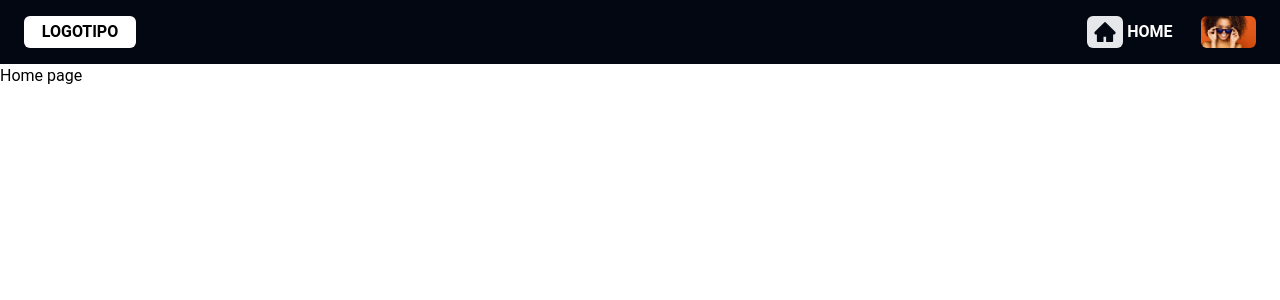
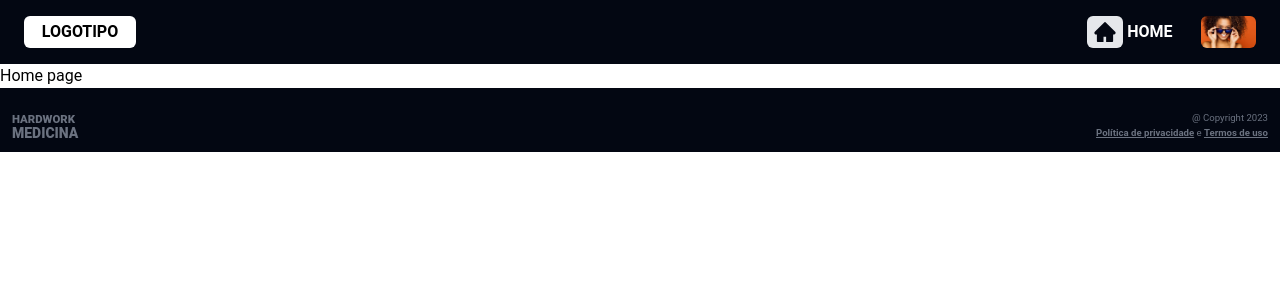
Before and after one commit to jeffersonAraujo2012/hardwork-medicina-app, a Next.js app: page / in a window 1280 px wide. Shown: the top 300 px of the page. Built offline with nearby package versions, Linux system fonts and the light colour scheme.

Commit message:
Add: footer component created.

```diff
--- /dev/null
+++ b/app/components/Footer/index.tsx
@@ -0,0 +1,23 @@
+import Link from "next/link";
+import s from "./styles.module.scss";
+
+export default function Footer() {
+  return (
+    <footer className={s.footer}>
+      <div className={s.textLogo}>
+        <p>HARDWORK</p>
+        <p>MEDICINA</p>
+      </div>
+
+      <div className={s.footerInfo}>
+        <p>@ Copyright 2023</p>
+
+        <nav>
+          <Link href="#">Política de privacidade</Link>
+          <span> e </span>
+          <Link href="#">Termos de uso</Link>
+        </nav>
+      </div>
+    </footer>
+  );
+}
--- /dev/null
+++ b/app/components/Footer/styles.module.scss
@@ -0,0 +1,22 @@
+.footer {
+  @apply flex items-end justify-between;
+  @apply w-full h-16 p-3;
+  @apply text-gray-500;
+  @apply bg-gray-950;
+
+  .textLogo > p:first-child {
+    @apply text-[0.71rem]
+  }
+  .textLogo > p {
+    @apply text-sm leading-[0.875rem] font-black;
+  }
+
+  .footerInfo {
+    @apply flex flex-col items-end;
+    @apply text-[0.6rem];
+
+    a {
+      @apply underline font-semibold;
+    }
+  }
+}
--- a/app/globals.css
+++ b/app/globals.css
@@ -2,7 +2,7 @@
 @tailwind components;
 @tailwind utilities;
 
-@import url("https://fonts.googleapis.com/css2?family=Roboto:wght@300;400;500;700&display=swap");
+@import url("https://fonts.googleapis.com/css2?family=Roboto:wght@300;400;500;700;900&display=swap");
 
 * {
   box-sizing: border-box;
--- a/app/layout.tsx
+++ b/app/layout.tsx
@@ -2,6 +2,7 @@ import "./globals.css";
 import type { Metadata } from "next";
 import { Inter } from "next/font/google";
 import Header from "./components/Header";
+import Footer from "./components/Footer";
 
 const inter = Inter({ subsets: ["latin"] });
 
@@ -19,12 +20,13 @@ export default function RootLayout({
     <html lang="pt-br">
       <head>
         <meta charSet="UTF-8" />
-        <meta http-equiv="X-UA-Compatible" content="IE=edge" />
+        <meta httpEquiv="X-UA-Compatible" content="IE=edge" />
         <meta name="viewport" content="width=device-width, initial-scale=1.0" />
       </head>
       <body className={inter.className}>
         <Header />
         {children}
+        <Footer />
       </body>
     </html>
   );
```
